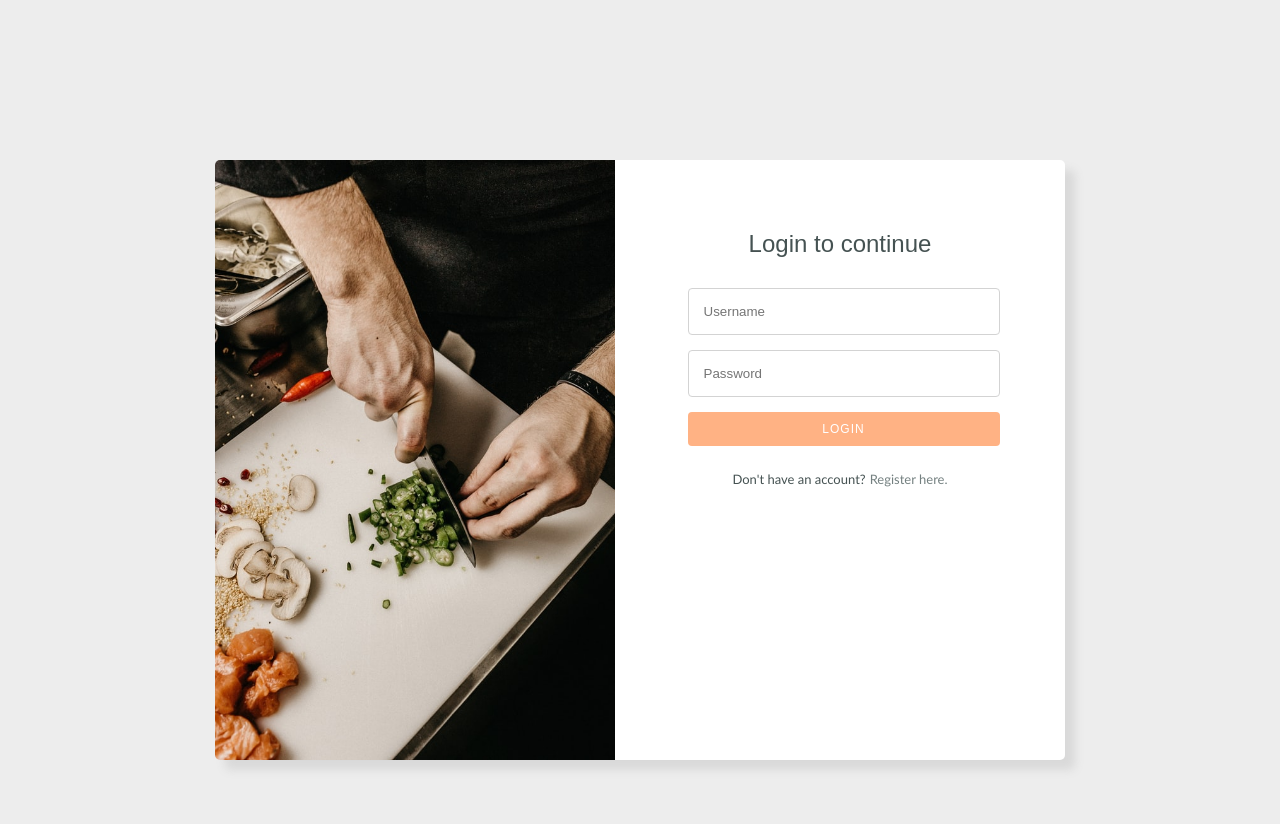
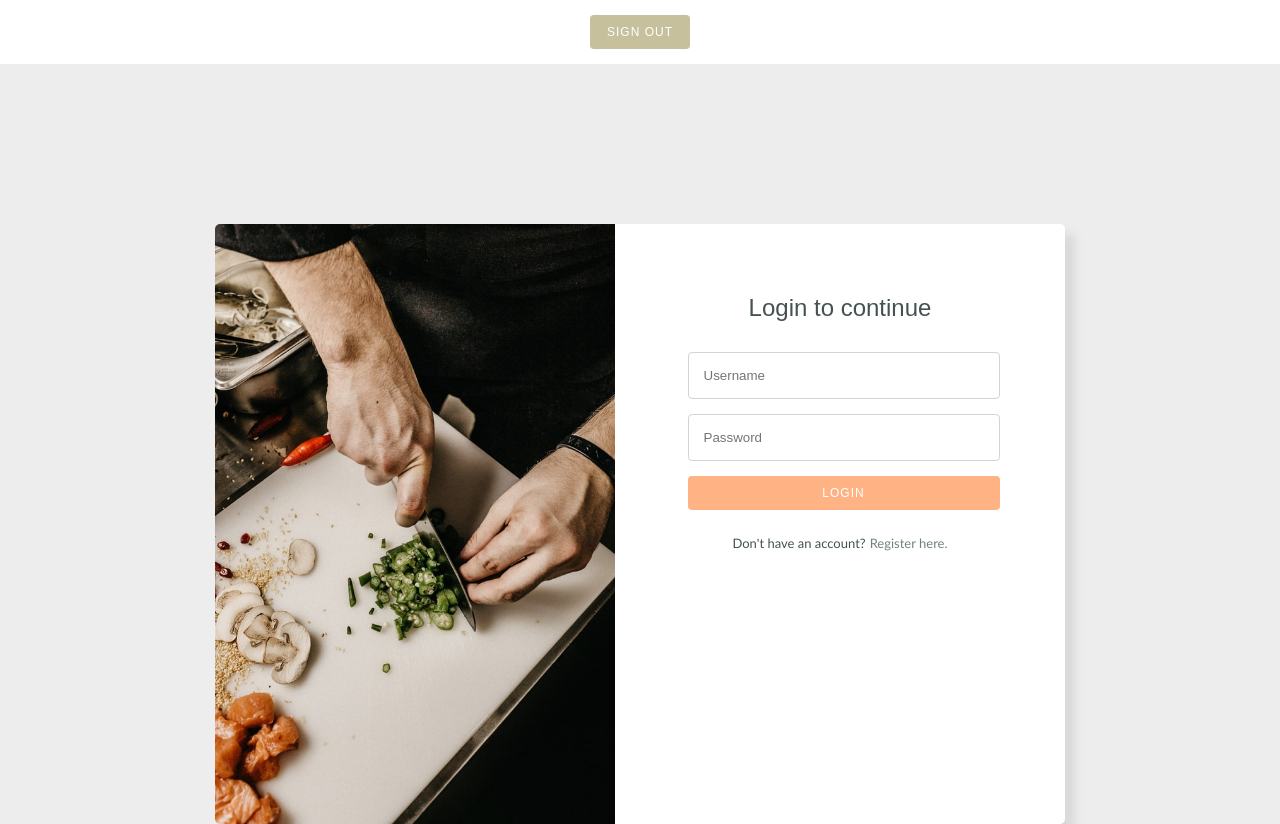
Before and after one commit to Build-Week-Chef-Portfolio-5/frontend, a React (Create React App) app in the folder chef-portfolio/: page / in a window 1280 px wide. Before the commit the page ends 800 px from the top, so only its background shows below. Built offline with nearby package versions, Linux system fonts and the light colour scheme.

Commit message:
aeson-johnson

```diff
--- a/chef-portfolio/src/App.js
+++ b/chef-portfolio/src/App.js
@@ -7,6 +7,7 @@ import PrivateRoute from "./components/PrivateRoute";
 import Login from "./components/Login";
 import Register from "./components/Register";
 import ChefPortfolio from "./components/ChefPortfolio";
+import NavBar from "./components/NavBar";
 
 function App() {
   // const [user, setUser] = useState({ email: "", password: ""});
@@ -24,6 +25,7 @@ function App() {
   return (
     <Router>
       <div className="App">
+        <NavBar/>
         <Route exact path="/" component={Login} />
         <Route path="/register" component={Register} />
         <PrivateRoute path="/chef-portfolio" component={ChefPortfolio} />
--- /dev/null
+++ b/chef-portfolio/src/components/NavBar.css
@@ -0,0 +1,22 @@
+.NavBar{
+    background-color:white;
+    padding:15px 0;
+}
+
+.NavBar button{
+    right:0px;
+    width:100px;
+    padding:10px;
+    color:white;
+    font:12px Poppins, sans-serif;
+    letter-spacing:1px;
+    text-transform:uppercase;
+    border:0px;
+    border-radius:4px;
+    background-color:#C6C09C;
+}
+
+.NavBar a{
+    text-decoration:none;
+    color:white;
+}
--- a/chef-portfolio/src/components/NavBar.js
+++ b/chef-portfolio/src/components/NavBar.js
@@ -1 +1,13 @@
-// build out NavBar component that links to the register route and the login route
+import React from "react";
+import { Link } from "react-router-dom";
+import "./NavBar.css";
+
+function NavBar() {
+    return (
+      <header className="NavBar">
+        <button><Link to="/">Sign Out</Link></button>
+      </header>
+    );
+}
+
+export default NavBar;
```
